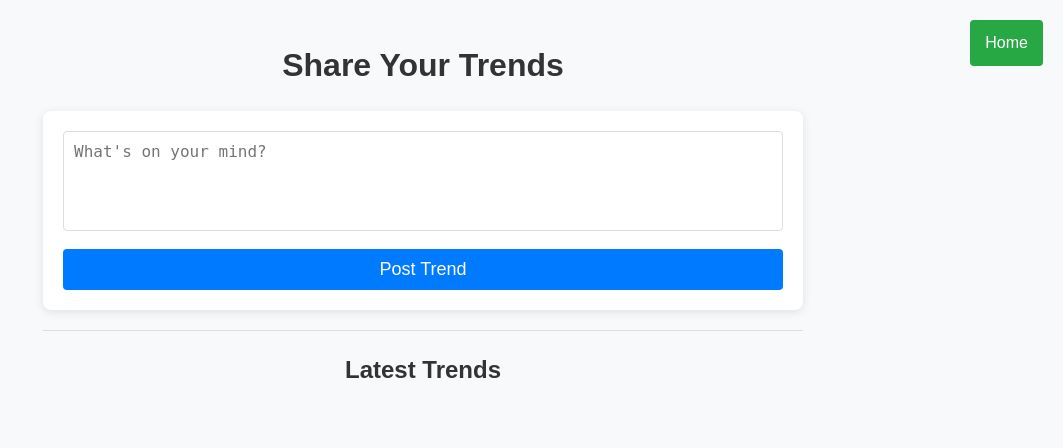
After one commit to Mohit197/Football_stat_AWS, a Flask app: page /trends in a window 1280 px wide. The commit adds this page. Shown: the top 448 px of the page, without its empty margins (217-1280 px from the left). Run offline with Flask 3, Linux system fonts and the light colour scheme; the visitor is signed in with stand-in values (Sample User, id 1); data that the repository does not hold is empty; some libraries are stand-ins or nearby versions.

Commit message:
Add Trends HTML CSS .PY File. Also add some logic to make when user log's out cannot access that page if not logged in

```diff
--- a/routes/__init__.py
+++ b/routes/__init__.py
@@ -12,10 +12,11 @@ from .user import user_bp
 from .quiz_route import quiz_bp
 from .results import results_bp
 from .password_reset import password_reset_bp
+from .trends import trends_bp
 
 
 # Create a list of blueprints
-blueprints = [about_bp,contact_bp,home_bp,register_bp,login_bp,logout_bp,user_bp,quiz_bp,results_bp,password_reset_bp]  # Add about_bp to the list
+blueprints = [about_bp,contact_bp,home_bp,register_bp,login_bp,logout_bp,user_bp,quiz_bp,results_bp,password_reset_bp,trends_bp]  # Add about_bp to the list
 
 def register_routes(app):
     """Register all blueprints to the main app."""
--- /dev/null
+++ b/routes/trends.py
@@ -0,0 +1,60 @@
+from flask import Blueprint, render_template, request, redirect, url_for, session, make_response
+from datetime import datetime
+from db import db
+from pymongo import MongoClient
+from bson.objectid import ObjectId
+
+# Setup Blueprint for modular routing
+trends_bp = Blueprint('trends', __name__)
+
+# Route to create a new trend
+@trends_bp.route('/create_trend', methods=['POST'])
+def create_trend():
+    if 'username' in session:
+        trend_content = request.form['trend_content']
+        db.trends.insert_one({
+            'username': session['username'],
+            'content': trend_content,
+            'timestamp': datetime.utcnow()
+        })
+        return redirect(url_for('trends.view_trends'))
+    return redirect("/login")
+
+# Route to edit an existing trend (only user's own trend)
+@trends_bp.route('/edit_trend/<trend_id>', methods=['POST'])
+def edit_trend(trend_id):
+    if 'username' not in session:
+        return redirect("/login")
+
+    trend = db.trends.find_one({'_id': ObjectId(trend_id)})
+
+    # Ensure the user can only edit their own trends
+    if trend and trend['username'] == session['username']:
+        new_content = request.form['new_content']
+        db.trends.update_one({'_id': ObjectId(trend_id)}, {'$set': {'content': new_content}})
+
+    return redirect(url_for('trends.view_trends'))
+
+# Route to view all trends
+@trends_bp.route('/trends')
+def view_trends():
+    # Check if the user is logged in
+    if 'username' not in session:
+        return redirect("/login")
+
+    # Fetch all trends from the database
+    trends = db.trends.find().sort('timestamp', -1)
+
+    # Format the timestamp for each trend before sending to template
+    formatted_trends = []
+    for trend in trends:
+        trend['formatted_timestamp'] = trend['timestamp'].strftime('%Y-%m-%d %H:%M')
+        formatted_trends.append(trend)
+
+    # Create response and set cache control headers
+    response = make_response(render_template('trends.html', trends=formatted_trends))
+    response.headers['Cache-Control'] = 'no-store, no-cache, must-revalidate, max-age=0'
+    response.headers['Pragma'] = 'no-cache'
+    response.headers['Expires'] = '0'
+
+    return response
--- /dev/null
+++ b/static/css/trends.css
@@ -0,0 +1,160 @@
+/* Base styles for the page */
+* {
+    margin: 0;
+    padding: 0;
+    box-sizing: border-box;
+}
+
+body {
+    font-family: 'Arial', sans-serif;
+    background-color: #f8f9fa;
+    color: #333;
+    line-height: 1.6;
+}
+
+/* Home Button styles */
+.home-button {
+    position: absolute; /* Positioning the button */
+    top: 20px; /* Distance from the top */
+    right: 20px; /* Distance from the right */
+    background-color: #28a745; /* Green background */
+    color: white; /* White text */
+    text-decoration: none; /* No underline */
+    padding: 10px 15px; /* Padding */
+    border-radius: 4px; /* Rounded corners */
+    font-size: 16px; /* Font size */
+    transition: background-color 0.3s ease; /* Smooth transition for hover effect */
+}
+
+.home-button:hover {
+    background-color: #218838; /* Darker green on hover */
+}
+
+/* Main container styles */
+.container {
+    max-width: 800px;
+    margin: 20px auto;
+    padding: 20px;
+}
+
+h1, h2 {
+    color: #333;
+    text-align: center;
+    margin-bottom: 20px;
+}
+
+hr {
+    border: 0;
+    height: 1px;
+    background: #ddd;
+    margin-bottom: 20px;
+}
+
+/* Form styles */
+.trend-form {
+    background-color: #fff;
+    padding: 20px;
+    border-radius: 8px;
+    box-shadow: 0 2px 10px rgba(0, 0, 0, 0.1);
+    margin-bottom: 20px;
+}
+
+.trend-form textarea {
+    width: 100%;
+    padding: 10px;
+    border: 1px solid #ddd;
+    border-radius: 4px;
+    font-size: 16px;
+    resize: none;
+    min-height: 100px;
+}
+
+.trend-form button {
+    display: block;
+    width: 100%;
+    padding: 10px;
+    background-color: #007bff;
+    color: #fff;
+    border: none;
+    border-radius: 4px;
+    font-size: 18px;
+    cursor: pointer;
+    margin-top: 10px;
+    transition: background-color 0.3s ease;
+}
+
+.trend-form button:hover {
+    background-color: #0056b3;
+}
+
+/* Trend list styles */
+.trends-list {
+    display: flex;
+    flex-direction: column;
+    gap: 20px;
+}
+
+.trend-card {
+    background-color: #fff;
+    border-radius: 8px;
+    padding: 15px;
+    box-shadow: 0 2px 10px rgba(0, 0, 0, 0.1);
+}
+
+.trend-header {
+    display: flex;
+    justify-content: space-between;
+    align-items: center;
+}
+
+.trend-content {
+    margin-top: 10px;
+    font-size: 16px;
+    color: #555;
+}
+
+.timestamp {
+    font-size: 14px;
+    color: #999;
+}
+
+/* Edit form styles */
+.edit-form {
+    margin-top: 10px;
+}
+
+.edit-form input {
+    width: 70%;
+    padding: 8px;
+    border: 1px solid #ddd;
+    border-radius: 4px;
+}
+
+.edit-form button {
+    padding: 8px 12px;
+    background-color: #007bff;
+    color: white;
+    border: none;
+    border-radius: 4px;
+    cursor: pointer;
+    transition: background-color 0.3s ease;
+}
+
+.edit-form button:hover {
+    background-color: #0056b3;
+}
+
+/* Responsive styles */
+@media (max-width: 600px) {
+    .trend-card {
+        padding: 10px;
+    }
+
+    .trend-form textarea {
+        min-height: 80px;
+    }
+
+    .edit-form input {
+        width: 100%;
+    }
+}
--- a/static/js/register.js
+++ b/static/js/register.js
@@ -9,6 +9,7 @@ function validatePassword() {
     errorElement.textContent = "";
     errorElement.classList.add('error--hidden');
 
+    // Check User Name validity
 
     // Check name validity
     var name = nameInput.value.trim();
--- a/templates/home.html
+++ b/templates/home.html
@@ -48,6 +48,9 @@
                 <li class="nav-item">
                     <a class="btn btn-outline-light nav-link" href="/about">About</a>
                 </li>
+                <li class="nav-item"></li>
+                    <a class="btn btn-outline-light nav-link" href="/trends">Trends</a>
+                </li>
                 <li class="nav-item">
                     <form action="/logout" method="post" style="display: inline;">
                         <button type="submit" class="btn btn-outline-light nav-link">Logout</button>
--- /dev/null
+++ b/templates/trends.html
@@ -0,0 +1,48 @@
+<!DOCTYPE html>
+<html lang="en">
+<head>
+    <meta charset="UTF-8">
+    <meta name="viewport" content="width=device-width, initial-scale=1.0">
+    <title>Trends</title>
+    <link rel="stylesheet" href="{{ url_for('static', filename='/css/trends.css') }}">
+</head>
+<body></body>
+    <!-- Home Button -->
+    <a href="/" class="home-button">Home</a>
+
+    <div class="container">
+        <h1>Share Your Trends</h1>
+
+        <!-- Form to add a new trend -->
+        <form action="/create_trend" method="POST" class="trend-form">
+            <textarea name="trend_content" placeholder="What's on your mind?" required></textarea>
+            <button type="submit">Post Trend</button>
+        </form>
+
+        <hr>
+
+        <h2>Latest Trends</h2>
+        <div class="trends-list">
+            <!-- Display trends -->
+            {% for trend in trends %}
+            <div class="trend-card">
+                <div class="trend-header">
+                    <strong>{{ trend.username }}</strong>
+                    <span class="timestamp">{{ trend.formatted_timestamp }}</span>
+                </div>
+                <p class="trend-content">{{ trend.content }}</p>
+
+                <!-- Allow the user to edit only their own trends -->
+                {% if trend.username == session['username'] %}
+                <form action="/edit_trend/{{ trend._id }}" method="POST" class="edit-form">
+                    <input type="text" name="new_content" placeholder="Edit your trend" required>
+                    <button type="submit">Edit</button>
+                </form>
+                {% endif %}
+            </div>
+            {% endfor %}
+
+        </div>
+    </div>
+</body>
+</html>
```
Also changed, not shown: routes/home.py (+10 -4 lines).
